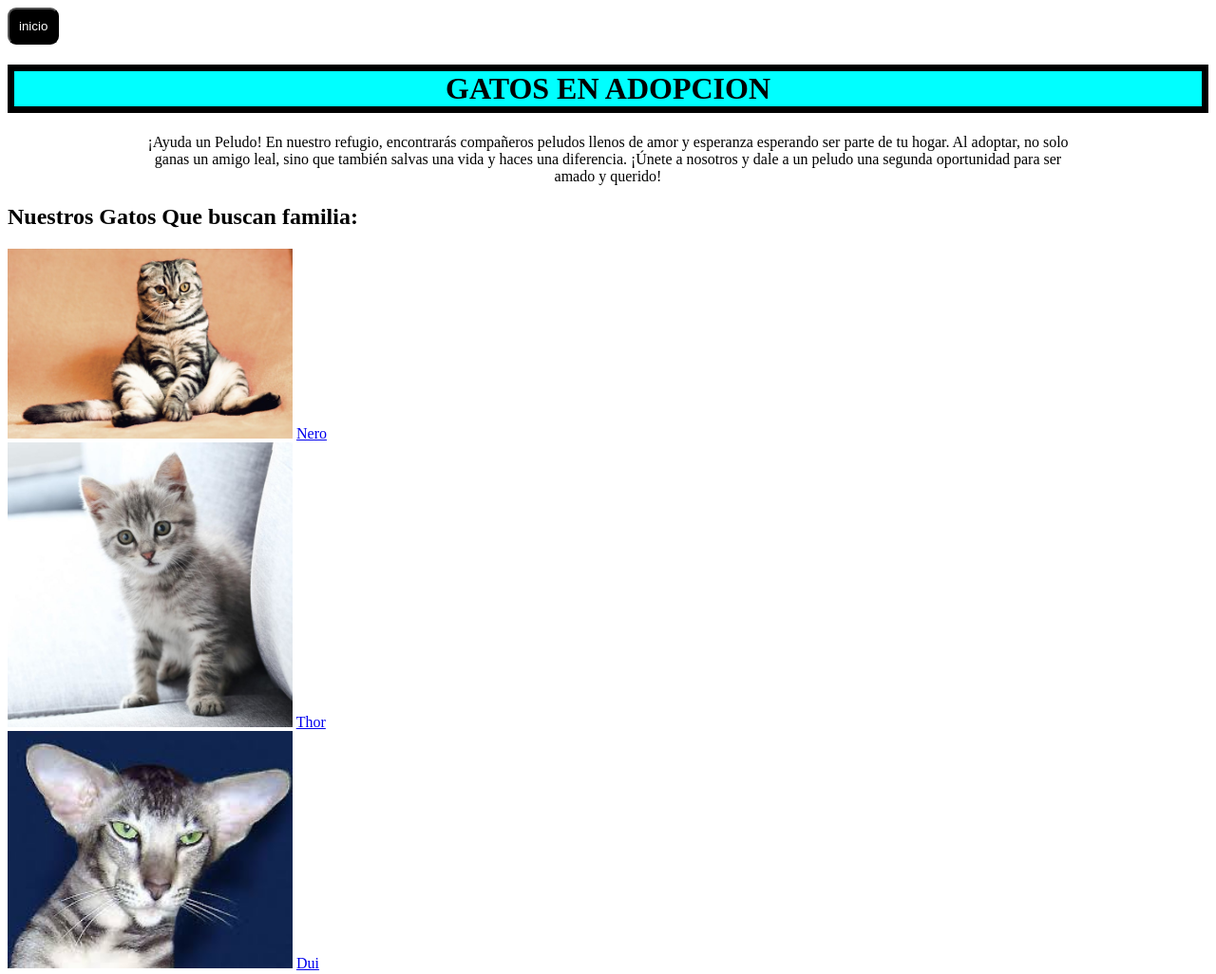
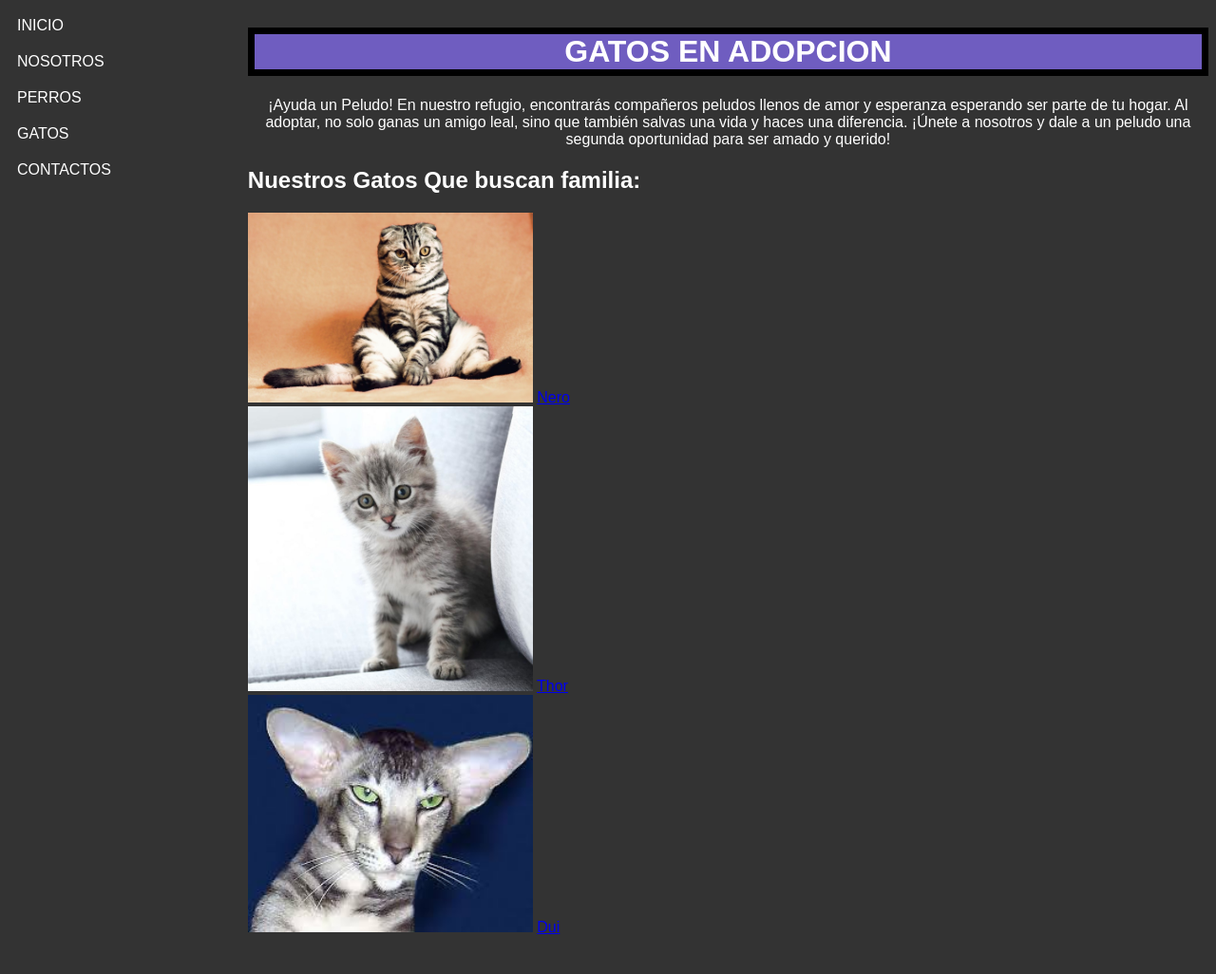
Before and after one commit to Cartes1022/proyecto-peludos, a plain HTML site: page gatos/gato.html in a window 1280 px wide. Shown: the whole page at 95% size. After the commit the page ends 994 px from the top, so only its background shows below. Drawn offline with Linux system fonts and the light colour scheme.

Commit message:
cambios links y diseño

```diff
--- a/assets/css/styles.css
+++ b/assets/css/styles.css
@@ -1,12 +1,47 @@
+body{
+    font-family: sans-serif;
+    color: white;
+    background-color:#333333;
 
+}
 .container {
-    max-width: 1500px;
-    margin: 0 auto;
+    display: flex;
+    max-width: 100%;
+
+
+}
+.container-main {
+    max-width: 80%;
+    width: 80%;
+    margin-left: auto;
+}
+
+.nav-container {
+    max-width: 20%;
+    width: 100%;
+    height: 100%;
+    position: fixed;
+}
+
+
+.links {
+    text-transform: uppercase;
+    padding: 10px;
+    display:block ;
+    color: #ffffff;
+    text-decoration: none;
+
+}
+.links:hover {
+
+    color: #c4c6c7;
+    text-decoration: none;
+
 }
 h1{
 
     text-align: center;
-    background-color: cyan;
+    background-color: rgb(111, 93, 192);
     font-weight: 900;
     text-transform: uppercase;
     border: 7px solid black;
@@ -21,7 +56,7 @@ img{
 .titulo{
     margin: 0 auto;
     text-align: center;
-    width: 1000px;
+    /* width: 1000px; */
     border-radius: 2px;
 }
 
@@ -29,6 +64,8 @@ img{
     padding: 10px;
     background-color: black;
     color: white;
+    font-size: medium;
+    font-weight: 700;
     border-radius: 9px;
 }
 .p-cat, .p-dog{
@@ -37,6 +74,9 @@ img{
     width: 1000px;
     border-radius: 2px;
 }
+.pet-information {
+    margin: 100px 30% 100px 30%;
+}
 .pet-information p {
     width: 300px;
         background-color: rgb(58, 42, 33);
--- a/gatos/gato.html
+++ b/gatos/gato.html
@@ -7,8 +7,17 @@
     <title>Gatos En adopcion</title>
 </head>
 <body>
-    <a  href="../index.html">
-        <button class="index-button">inicio</button></a>
+    <div class="container">
+        <div class="nav-container">
+            <nav class="nav-links">
+                <a class="links" href="../index.html">inicio</a>
+                <a class="links" href="">nosotros</a>
+                <a class="links" href="../perros/perro.html">perros</a>
+                <a class="links" href="../gatos/gato.html">gatos</a>
+                <a class="links" href="">contactos</a>
+            </nav>
+        </div>
+        <div class="container-main" >
     <h1>GATOS EN ADOPCION</h1>
     <p class="p-cat">¡Ayuda un Peludo! En nuestro refugio, encontrarás compañeros peludos llenos de amor y esperanza esperando ser parte de tu hogar. Al adoptar, no solo ganas un amigo leal, sino que también salvas una vida y haces una diferencia. ¡Únete a nosotros y dale a un peludo una segunda oportunidad para ser amado y querido!
 
@@ -26,5 +35,7 @@
         <img src="../assets/img/dui.png" alt="">
         <a href="dui.html">Dui</a>
     </div>
+</div>
+</div>
 </body>
 </html>
```
Also changed, not shown: gatos/Nero.html (+13 -0 lines), gatos/dui.html (+13 -0 lines), gatos/thor.html (+13 -0 lines), index.html (+12 -1 lines), perros/Jorge.html (+14 -1 lines), perros/Lucho.html (+13 -0 lines), perros/Santo.html (+13 -0 lines), perros/perro.html (+13 -2 lines).
